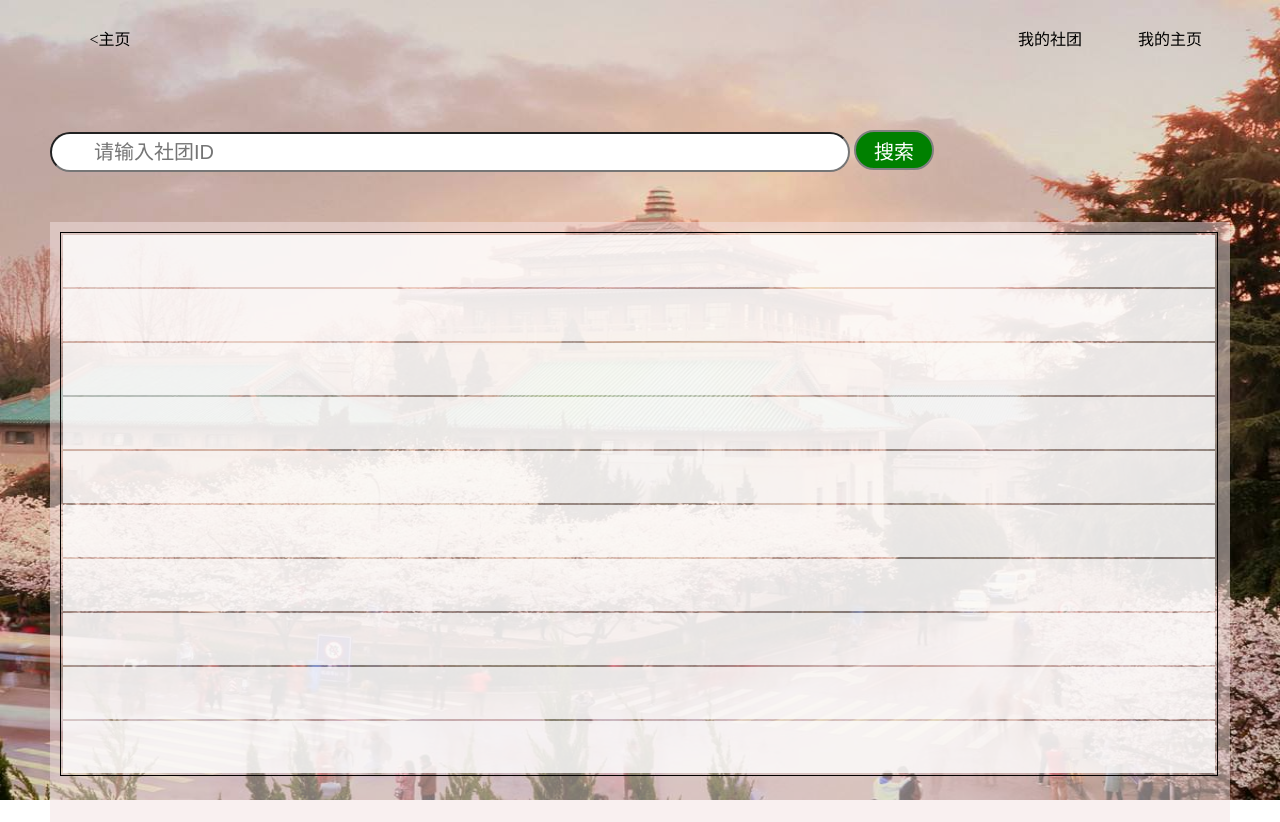
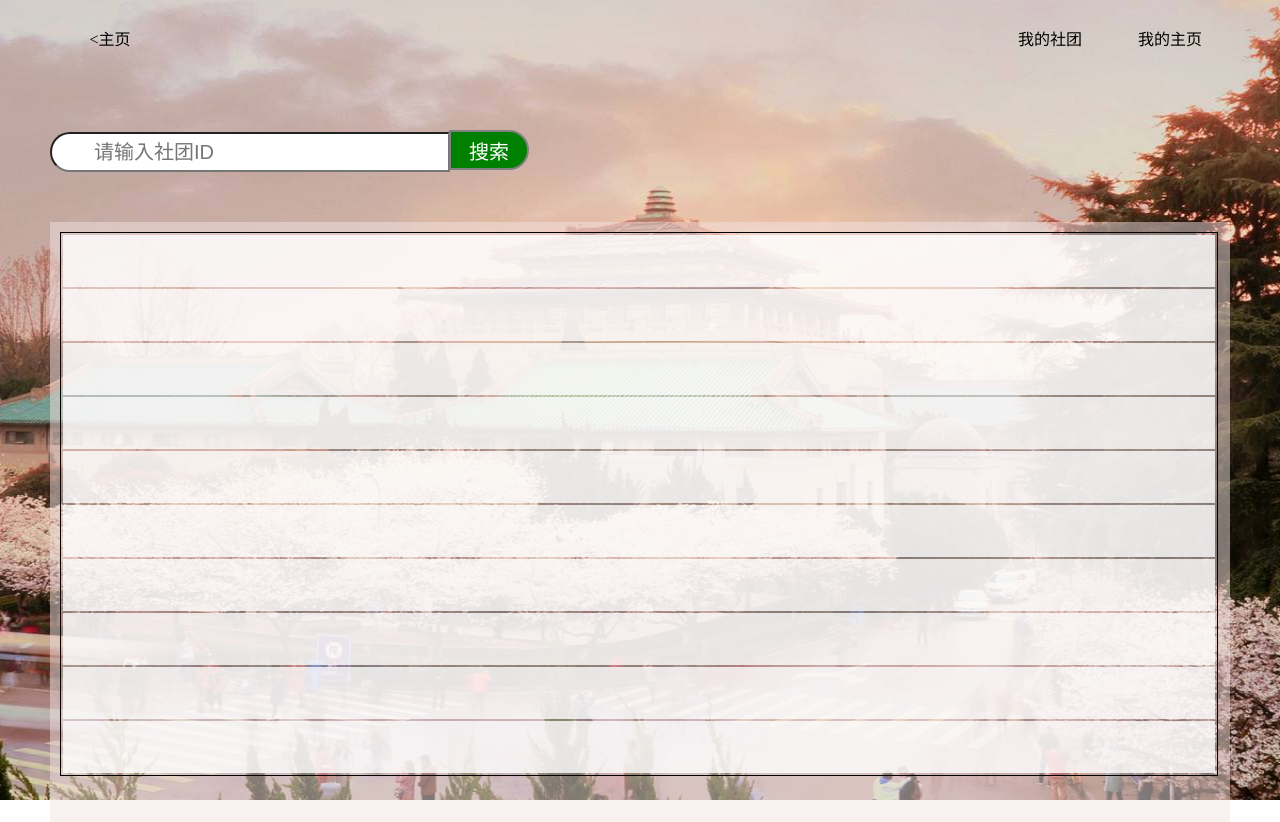
Before and after one commit to pikachu-whuscse201907/StudentAssosiationManagementPlatform, a Django app: page /searchclub/ in a window 1280 px wide. Run offline with Django 3.2, Linux system fonts and the light colour scheme.

Commit message:
更新了搜索框动画

```diff
--- a/SAMP/templates/searchclub.html
+++ b/SAMP/templates/searchclub.html
@@ -6,11 +6,17 @@
         <style type="text/css">
             .searchbox
             {
-                width: 800px;
+                width: 400px;
                 height: 40px;
-                border-radius: 20px;
+                border-radius:20px 0px 0px 20px;
                 font-size: 20px;
                 text-indent: 2em;
+                margin-right: 0;
+                transition: width 500ms;
+            }
+            .searchbox:focus
+            {
+                width: 800px;
             }
             .searchbutton
             {
@@ -18,9 +24,12 @@
                 width: 80px;
                 font-size: 20px;
                 color:white;
-                border-radius: 20px;
+                border-radius: 0px 20px 20px 0px;
                 background-color:green;
                 border: solid 2px gray;
+                margin-left: 0;
+                position: relative;
+                left: -5px;
             }
             .searchbutton:hover
             {
```
